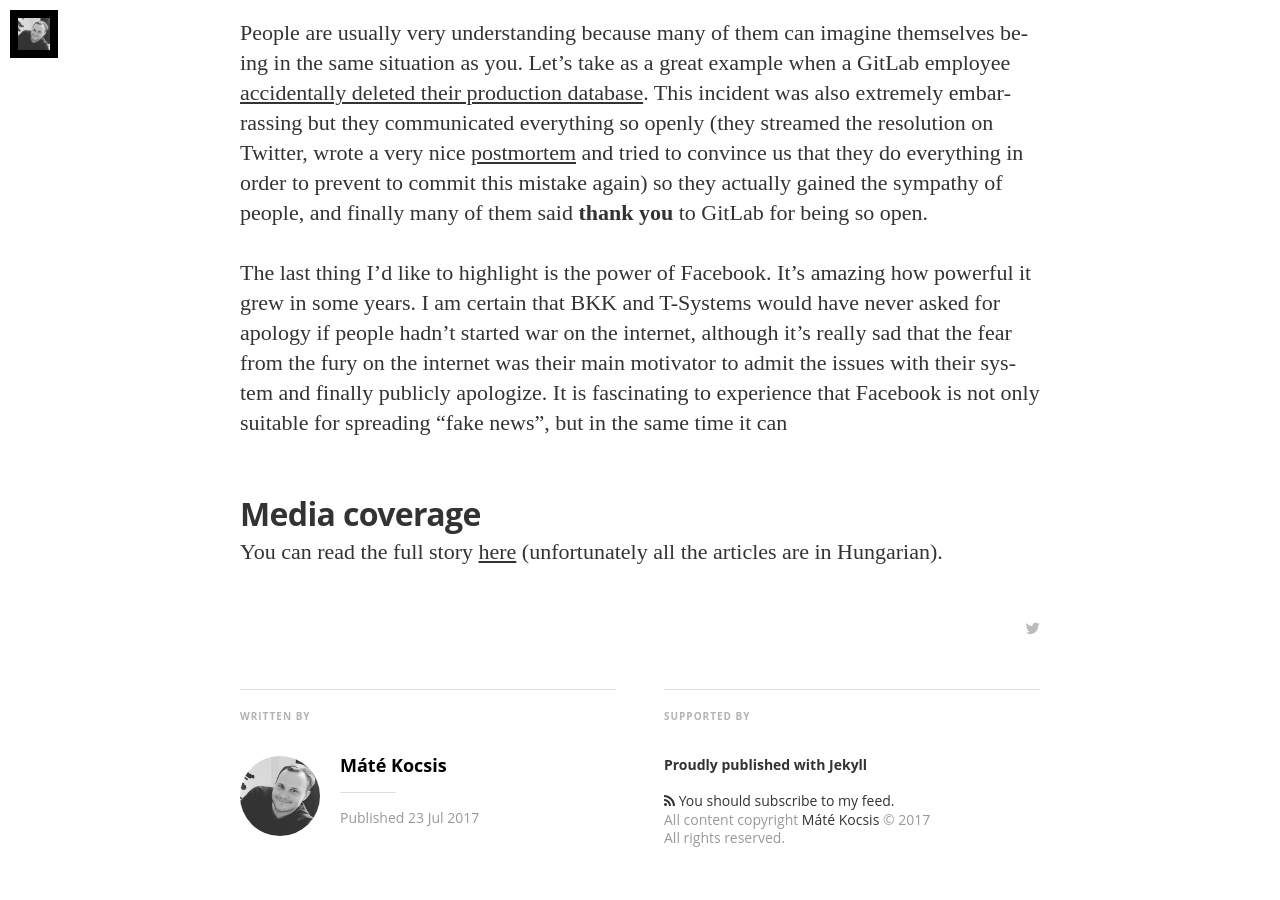
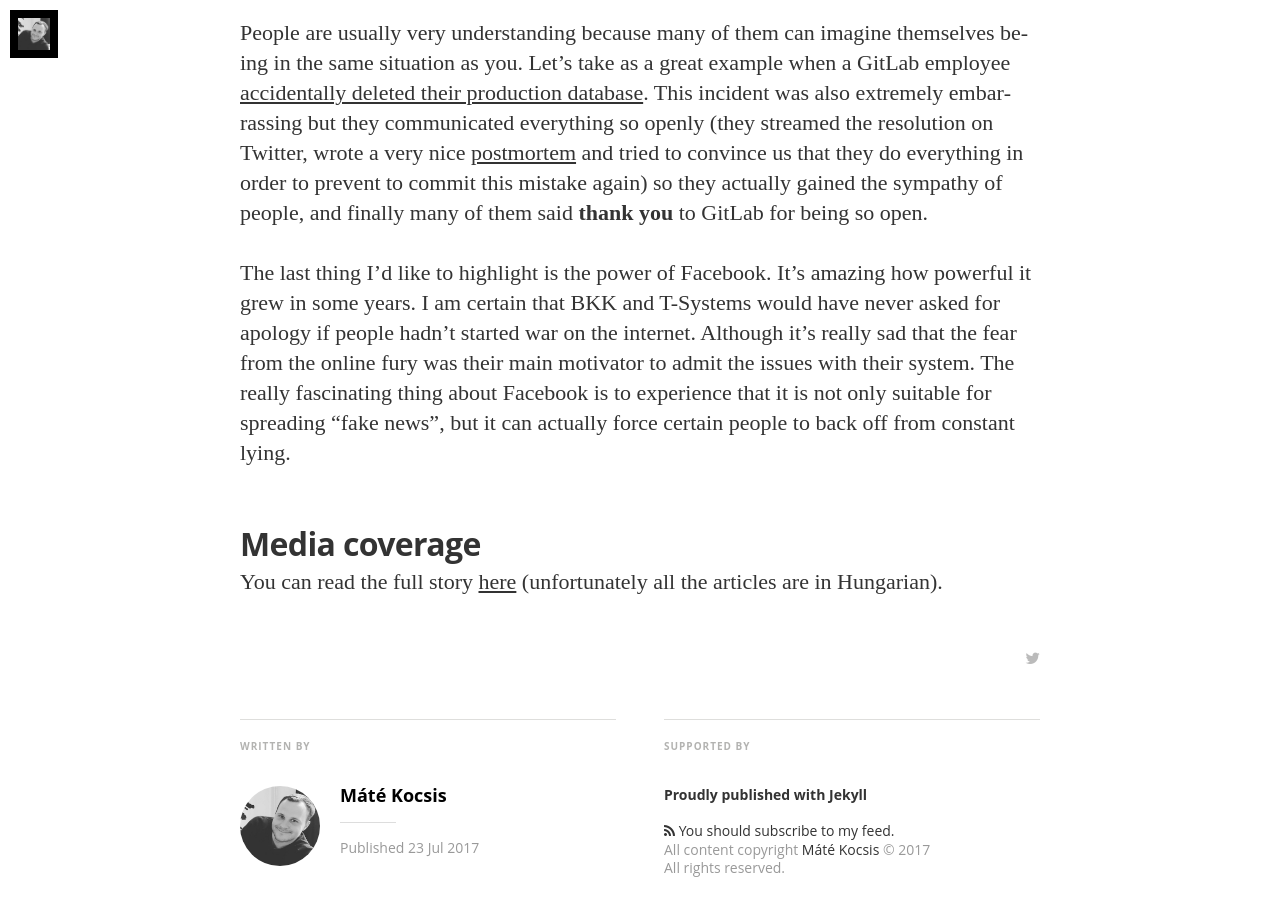
Before and after one commit to kocsismate/kocsismate.github.io, a Jekyll site: the page built from _posts/2017-07-23-18-year-old-ethical-hacker-got-arrested-in-hungary.md, in a window 1280 px wide and 900 px high, scrolled down 8878 px. Built offline with Jekyll 4.4.1, drawn with Linux system fonts in a browser that asks for light colours; nearby versions of some CDN libraries; some web fonts are replaced; comment, search, counter and statistics services are not loaded.

Commit message:
Finished conclusion

```diff
--- a/_posts/2017-07-23-18-year-old-ethical-hacker-got-arrested-in-hungary.md
+++ b/_posts/2017-07-23-18-year-old-ethical-hacker-got-arrested-in-hungary.md
@@ -162,10 +162,10 @@
 said **thank you** to GitLab for being so open.
 
 The last thing I'd like to highlight is the power of Facebook. It's amazing how powerful it grew in some years.
-I am certain that BKK and T-Systems would have never asked for apology if people hadn't started war on the internet,
-although it's really sad that the fear from the fury on the internet was their main motivator to admit the issues with
-their system and finally publicly apologize. It is fascinating to experience that Facebook is not only suitable for
-spreading "fake news", but in the same time it can
+I am certain that BKK and T-Systems would have never asked for apology if people hadn't started war on the internet.
+Although it's really sad that the fear from the online fury was their main motivator to admit the issues with their
+system. The really fascinating thing about Facebook is to experience that it is not only suitable for spreading "fake news",
+but it can actually force certain people to back off from constant lying.
 
 ## Media coverage
 
```
